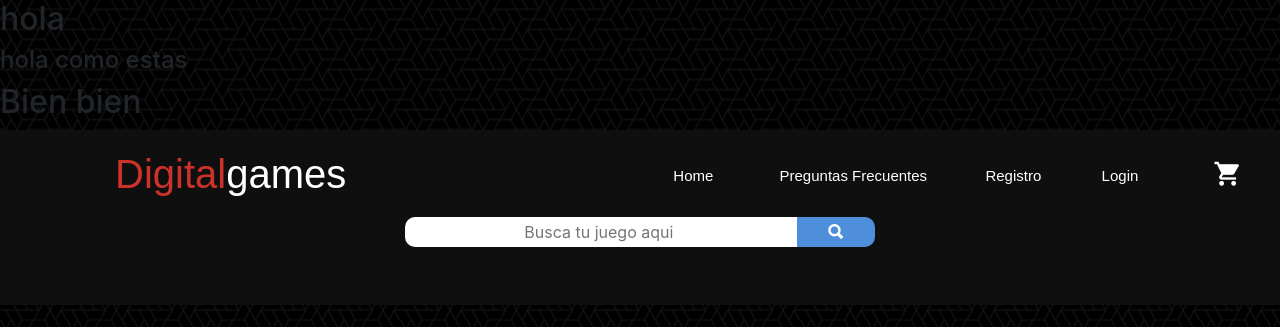
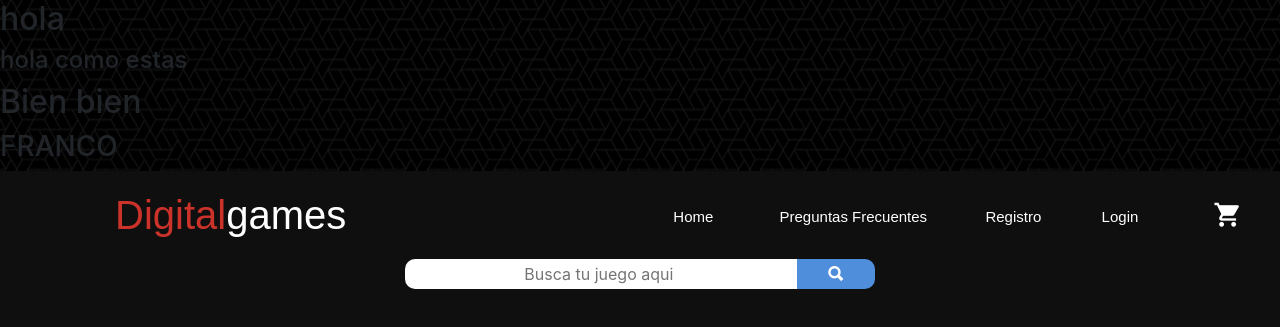
Before and after one commit to SantiagoPazos925/Proyecto, a PHP site: page / in a window 1280 px wide. Shown: the top 327 px of the page. Run offline with PHP 8.4, Linux system fonts and the light colour scheme; some libraries are stand-ins or nearby versions; some web fonts are replaced.

Commit message:
probando el index

```diff
--- a/TpFinal/index.php
+++ b/TpFinal/index.php
@@ -15,6 +15,7 @@
       <h2>hola</h2>
       <h4>hola como estas</h4>
       <h2>Bien bien</h2>
+      <h3>FRANCO </h3>
       <?php
 
       include("header.php");
```
